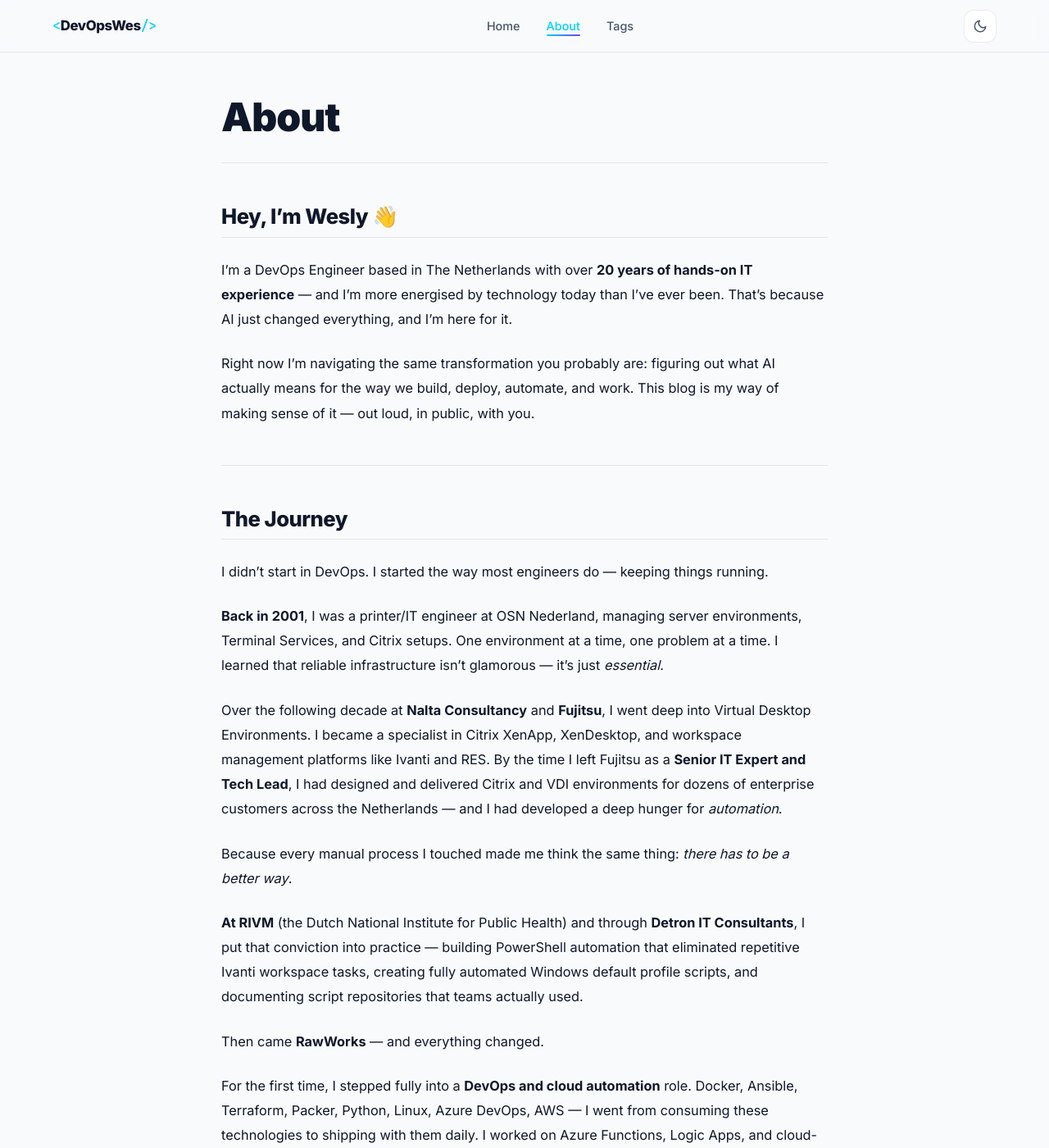
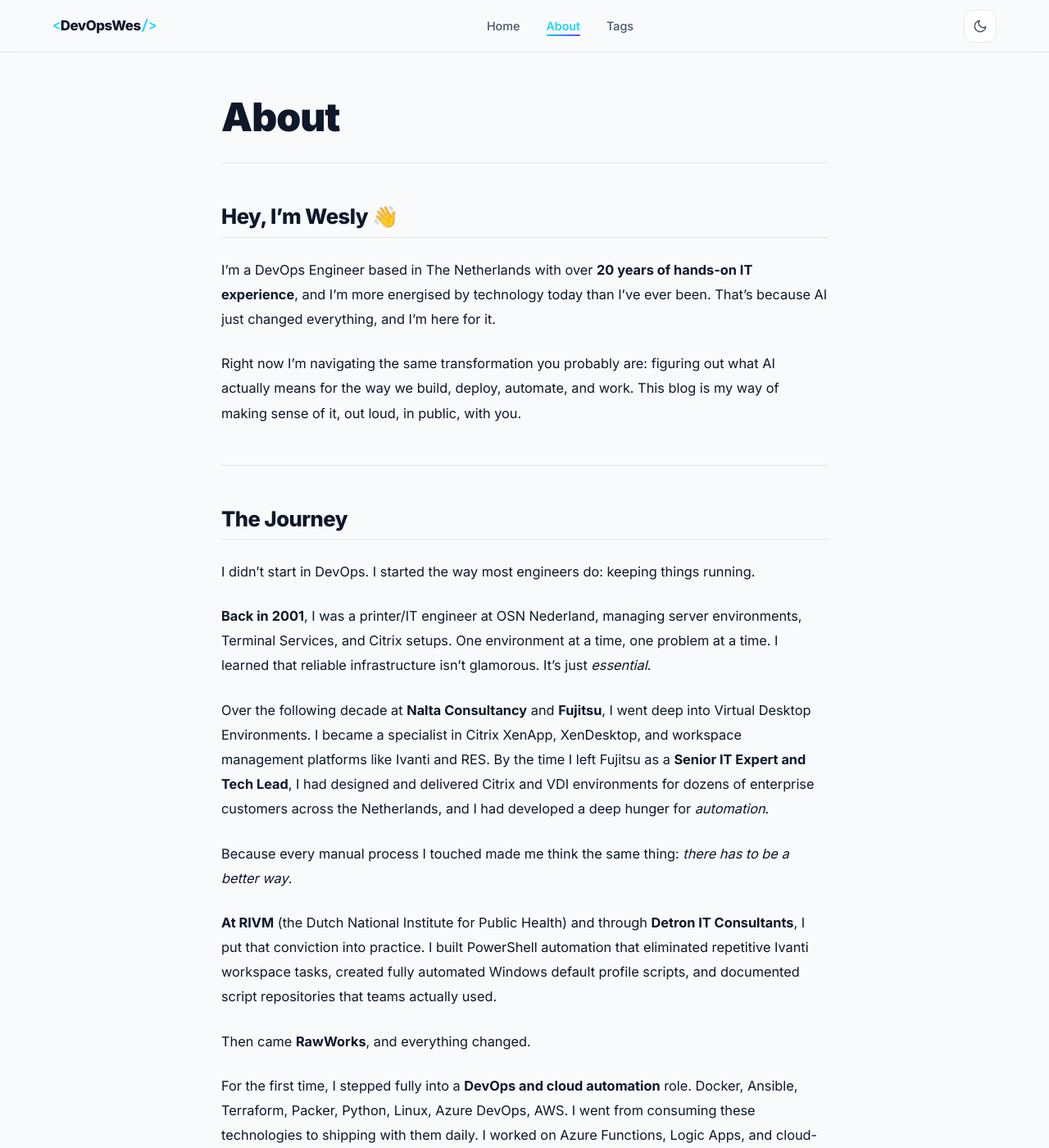
Before and after one commit to DevOpsWes/devopswes.github.io, a Jekyll site: the page built from about.md, in a window 1280 px wide and 1400 px high. Shown: the whole window at 82% size. Built offline with Jekyll 4.4.1, drawn with Linux system fonts in a browser that asks for light colours; some of the changed text lies outside the part shown.

Commit message:
Remove all em dashes from content, ban them in Copilot instructions
Co-authored-by: Copilot <223556219+Copilot@users.noreply.github.com>

```diff
--- a/about.md
+++ b/about.md
@@ -6,37 +6,37 @@ permalink: /about/
 
 ## Hey, I'm Wesly 👋
 
-I'm a DevOps Engineer based in The Netherlands with over **20 years of hands-on IT experience** — and I'm more energised by technology today than I've ever been. That's because AI just changed everything, and I'm here for it.
+I'm a DevOps Engineer based in The Netherlands with over **20 years of hands-on IT experience**, and I'm more energised by technology today than I've ever been. That's because AI just changed everything, and I'm here for it.
 
-Right now I'm navigating the same transformation you probably are: figuring out what AI actually means for the way we build, deploy, automate, and work. This blog is my way of making sense of it — out loud, in public, with you.
+Right now I'm navigating the same transformation you probably are: figuring out what AI actually means for the way we build, deploy, automate, and work. This blog is my way of making sense of it, out loud, in public, with you.
 
 ---
 
 ## The Journey
 
-I didn't start in DevOps. I started the way most engineers do — keeping things running.
+I didn't start in DevOps. I started the way most engineers do: keeping things running.
 
-**Back in 2001**, I was a printer/IT engineer at OSN Nederland, managing server environments, Terminal Services, and Citrix setups. One environment at a time, one problem at a time. I learned that reliable infrastructure isn't glamorous — it's just *essential*.
+**Back in 2001**, I was a printer/IT engineer at OSN Nederland, managing server environments, Terminal Services, and Citrix setups. One environment at a time, one problem at a time. I learned that reliable infrastructure isn't glamorous. It's just *essential*.
 
-Over the following decade at **Nalta Consultancy** and **Fujitsu**, I went deep into Virtual Desktop Environments. I became a specialist in Citrix XenApp, XenDesktop, and workspace management platforms like Ivanti and RES. By the time I left Fujitsu as a **Senior IT Expert and Tech Lead**, I had designed and delivered Citrix and VDI environments for dozens of enterprise customers across the Netherlands — and I had developed a deep hunger for *automation*.
+Over the following decade at **Nalta Consultancy** and **Fujitsu**, I went deep into Virtual Desktop Environments. I became a specialist in Citrix XenApp, XenDesktop, and workspace management platforms like Ivanti and RES. By the time I left Fujitsu as a **Senior IT Expert and Tech Lead**, I had designed and delivered Citrix and VDI environments for dozens of enterprise customers across the Netherlands, and I had developed a deep hunger for *automation*.
 
 Because every manual process I touched made me think the same thing: *there has to be a better way*.
 
-**At RIVM** (the Dutch National Institute for Public Health) and through **Detron IT Consultants**, I put that conviction into practice — building PowerShell automation that eliminated repetitive Ivanti workspace tasks, creating fully automated Windows default profile scripts, and documenting script repositories that teams actually used.
+**At RIVM** (the Dutch National Institute for Public Health) and through **Detron IT Consultants**, I put that conviction into practice. I built PowerShell automation that eliminated repetitive Ivanti workspace tasks, created fully automated Windows default profile scripts, and documented script repositories that teams actually used.
 
-Then came **RawWorks** — and everything changed.
+Then came **RawWorks**, and everything changed.
 
-For the first time, I stepped fully into a **DevOps and cloud automation** role. Docker, Ansible, Terraform, Packer, Python, Linux, Azure DevOps, AWS — I went from consuming these technologies to shipping with them daily. I worked on Azure Functions, Logic Apps, and cloud-native pipelines. I built APIs and Citrix MicroApps that won **Citrix Hackathon awards**. I even started building Arduino-powered smart home components on weekends, just because *code is addictive when it actually does something*.
+For the first time, I stepped fully into a **DevOps and cloud automation** role. Docker, Ansible, Terraform, Packer, Python, Linux, Azure DevOps, AWS. I went from consuming these technologies to shipping with them daily. I worked on Azure Functions, Logic Apps, and cloud-native pipelines. I built APIs and Citrix MicroApps that won **Citrix Hackathon awards**. I even started building Arduino-powered smart home components on weekends, just because *code is addictive when it actually does something*.
 
-That journey led me to my current role at **Nationale-Nederlanden**, where I work as a **DevOps Engineer** in the Virtual Workspace Platform team. We run fully automated Citrix Cloud DaaS environments, deliver hybrid cloud VDI pools to multiple business units, and continuously improve the pipelines that keep it all moving — using Azure DevOps, Terraform, PowerShell, Git, and more.
+That journey led me to my current role at **Nationale-Nederlanden**, where I work as a **DevOps Engineer** in the Virtual Workspace Platform team. We run fully automated Citrix Cloud DaaS environments, deliver hybrid cloud VDI pools to multiple business units, and continuously improve the pipelines that keep it all moving. Stack includes Azure DevOps, Terraform, PowerShell, and Git.
 
 ---
 
 ## Now: AI Is Transforming Everything
 
-Here's what I know for sure: AI isn't a trend. It's a platform shift — like the cloud was in 2010, but faster and wider.
+Here's what I know for sure: AI isn't a trend. It's a platform shift, like the cloud was in 2010, but faster and wider.
 
-Every workflow I've built, every script I've written, every pipeline I've maintained — AI is changing what's possible. And I'm not watching from the sidelines. I'm learning, experimenting, integrating, and documenting everything worth sharing.
+Every workflow I've built, every script I've written, every pipeline I've maintained: AI is changing what's possible. And I'm not watching from the sidelines. I'm learning, experimenting, integrating, and documenting everything worth sharing.
 
 That's what this blog is about.
 
@@ -46,11 +46,11 @@ That's what this blog is about.
 
 Practical content across the five topics that keep me busy every day:
 
-- **AI** — LLMs, agents, local AI with Ollama, prompt engineering, and real-world AI integrations that actually ship
-- **DevOps** — Azure DevOps, CI/CD pipelines, GitOps, Terraform, and platform engineering patterns
-- **Cloud** — Azure, cloud-native architecture, IaC, cost control, and building resilient systems at scale
-- **Automation** — PowerShell, Python, API integrations, and workflow automation that compounds over time
-- **Virtual Desktop Environments** — Citrix Cloud DaaS, VDI architecture, workspace management, and the future of the digital workplace
+- **AI:** LLMs, agents, local AI with Ollama, prompt engineering, and real-world AI integrations that actually ship
+- **DevOps:** Azure DevOps, CI/CD pipelines, GitOps, Terraform, and platform engineering patterns
+- **Cloud:** Azure, cloud-native architecture, IaC, cost control, and building resilient systems at scale
+- **Automation:** PowerShell, Python, API integrations, and workflow automation that compounds over time
+- **Virtual Desktop Environments:** Citrix Cloud DaaS, VDI architecture, workspace management, and the future of the digital workplace
 
 No fluff. No hype. Just real insights from an engineer in the trenches.
 
@@ -58,5 +58,5 @@ No fluff. No hype. Just real insights from an engineer in the trenches.
 
 Found something useful? Have a question or want to connect?
 
-- 💼 [LinkedIn — Wesly van Straten](https://www.linkedin.com/in/weslyvanstraten/)
+- 💼 [LinkedIn: Wesly van Straten](https://www.linkedin.com/in/weslyvanstraten/)
 - 📧 [wes.vanstraten@gmail.com](mailto:wes.vanstraten@gmail.com)
```
Also changed, not shown: _posts/2026-04-15-ai-transforming-devops-2026.md (+6 -6 lines), _posts/2026-04-20-welcome-to-devopswes.md (+4 -4 lines), .github/copilot-instructions.md.
